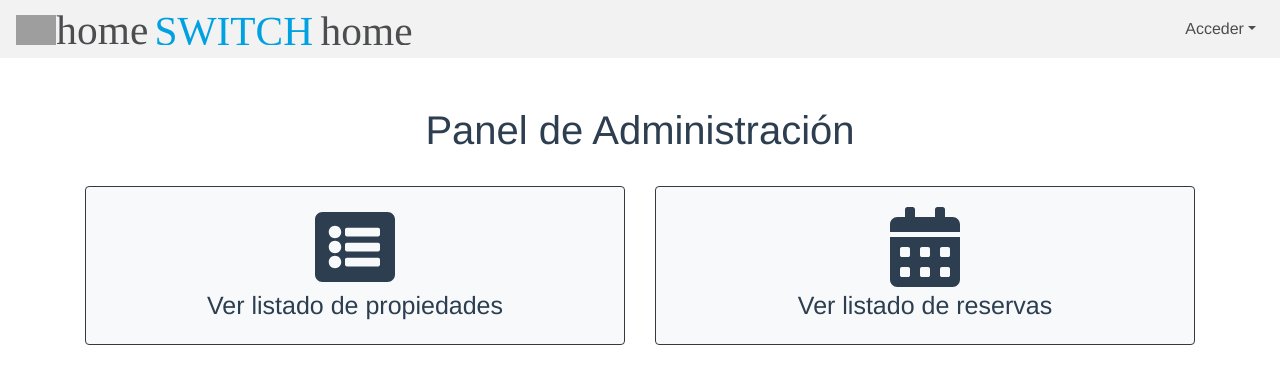
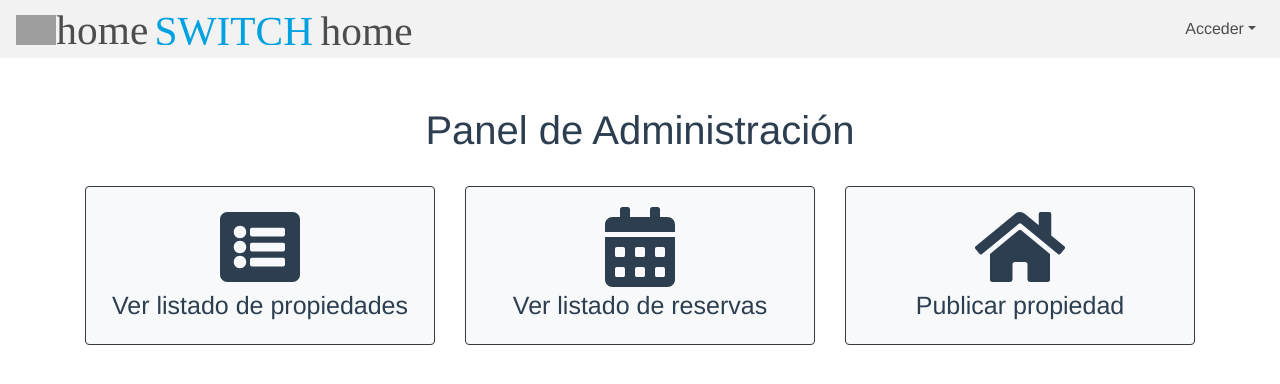
Before and after one commit to julianalmandos/homeswitchhome, a Vue app in the folder hsh/: page /administration in a window 1280 px wide. Shown: the top 384 px of the page. Built offline with nearby package versions, Linux system fonts and the light colour scheme; grey boxes are pictures that could not be loaded.

Commit message:
Agregado boton 'Publicar propiedad'

```diff
--- a/hsh/src/components/administrationPanel/administrationPanel.vue
+++ b/hsh/src/components/administrationPanel/administrationPanel.vue
@@ -3,7 +3,7 @@
     <b-container>
       <h1>Panel de Administración</h1><br>
       <b-card-group deck>
-          <b-card class="tarjeta text-center" @click="openPropertiesList" bg-variant="light" border-variant="dark">
+          <b-card class="tarjeta text-center" style="width:500px;" @click="openPropertiesList" bg-variant="light" border-variant="dark">
               <font-awesome-icon class="fa-5x" icon="list-alt"></font-awesome-icon>
               <b-card-text style="font-size:25px">Ver listado de propiedades</b-card-text>
           </b-card>
@@ -11,7 +11,10 @@
               <font-awesome-icon class="fa-5x" icon="calendar-alt"></font-awesome-icon>
               <b-card-text style="font-size:25px">Ver listado de reservas</b-card-text>
           </b-card>
-
+          <b-card class="tarjeta text-center" @click="openPublishProperty" bg-variant="light" border-variant="dark">
+              <font-awesome-icon class="fa-5x" icon="home"></font-awesome-icon>
+              <b-card-text style="font-size:25px">Publicar propiedad</b-card-text>
+          </b-card>
       </b-card-group>
     </b-container>
   </div>
@@ -27,6 +30,9 @@ export default {
     },
     openBookingList() {
       this.$router.push('/administration/listOfBookings');
+    },
+    openPublishProperty() {
+      this.$router.push('/properties/publish');
     }
   }
 }
--- a/hsh/src/main.js
+++ b/hsh/src/main.js
@@ -6,10 +6,10 @@ import BootstrapVue from 'bootstrap-vue'
 import 'bootstrap/dist/css/bootstrap.css'
 import 'bootstrap-vue/dist/bootstrap-vue.css'
 import { library } from '@fortawesome/fontawesome-svg-core'
-import { faUser, faTable, faCog, faSignOutAlt, faPlus, faMinus, faExchangeAlt, faCheck, faExclamationCircle, faCalendarAlt, faListAlt} from '@fortawesome/free-solid-svg-icons'
+import { faUser, faTable, faCog, faSignOutAlt, faPlus, faMinus, faExchangeAlt, faCheck, faExclamationCircle, faCalendarAlt, faListAlt, faHome} from '@fortawesome/free-solid-svg-icons'
 import { FontAwesomeIcon } from '@fortawesome/vue-fontawesome'
 
-library.add(faUser,faTable,faCog,faSignOutAlt,faPlus,faMinus,faExchangeAlt,faCheck,faExclamationCircle,faCalendarAlt,faListAlt)
+library.add(faUser,faTable,faCog,faSignOutAlt,faPlus,faMinus,faExchangeAlt,faCheck,faExclamationCircle,faCalendarAlt,faListAlt,faHome)
 
 Vue.component('font-awesome-icon', FontAwesomeIcon)
 Vue.use(BootstrapVue)
```
